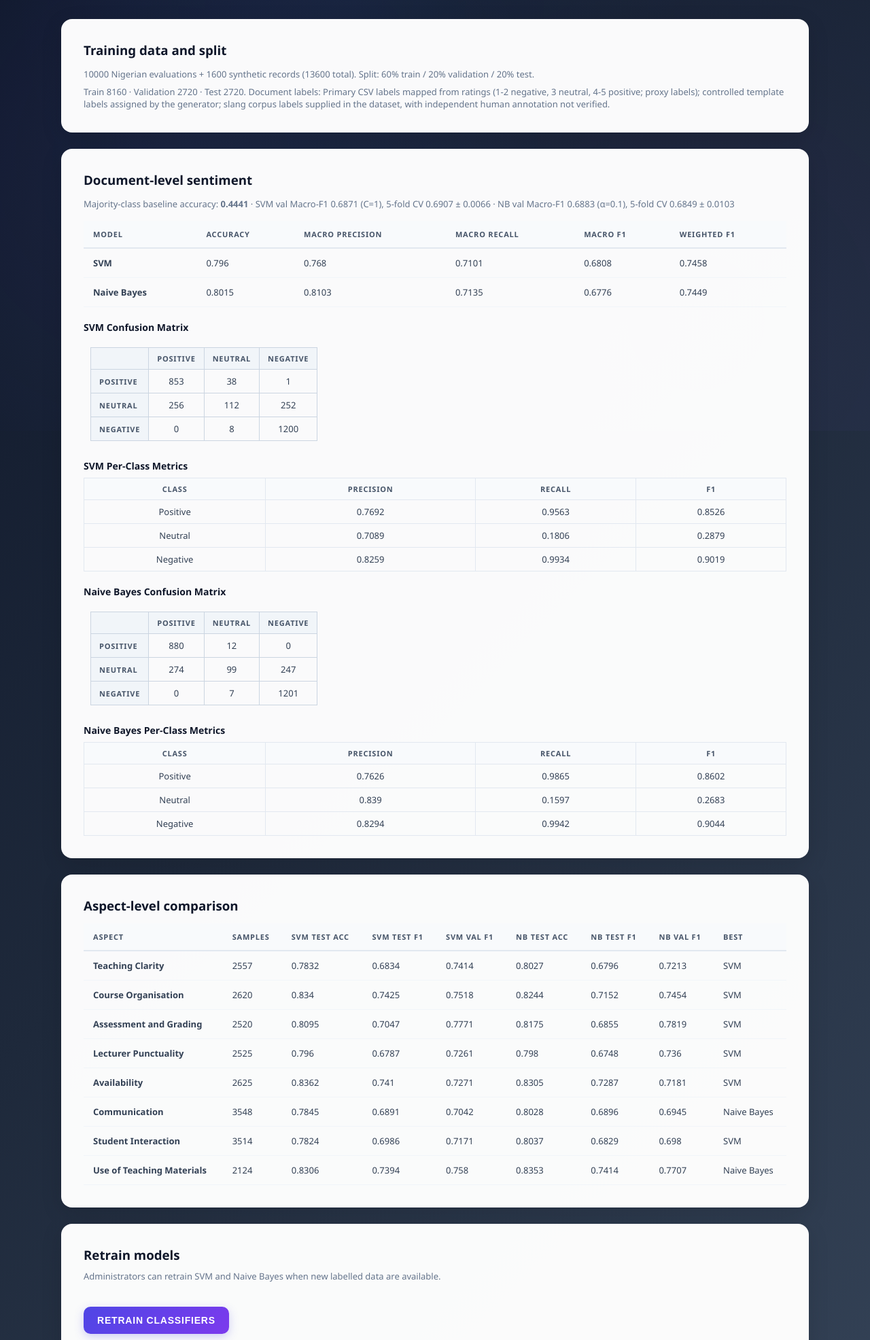
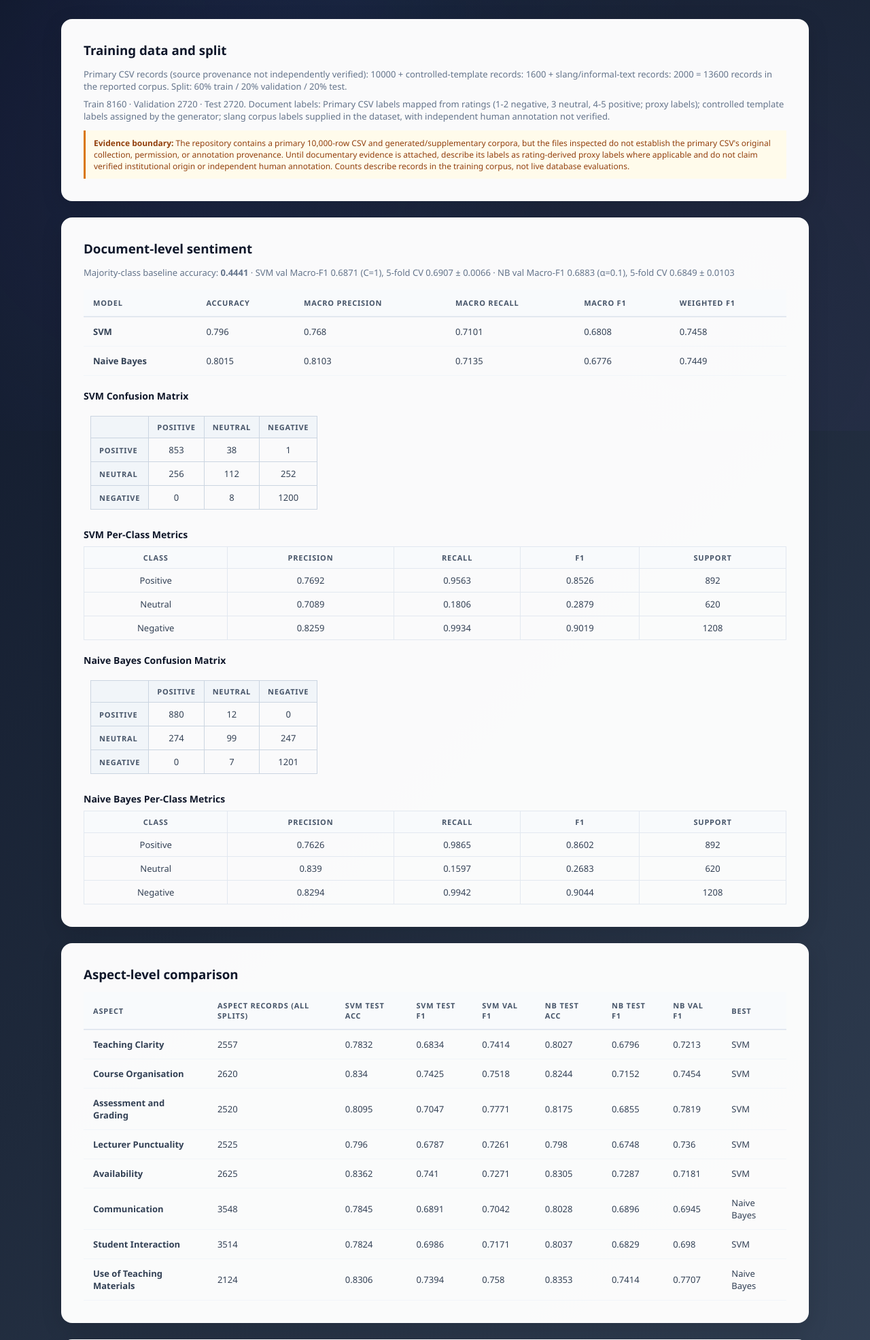
Before and after one commit to molo720/lecturer-evaluation-3, a Flask app: page /model-evaluation in a window 1280 px wide. Shown: the part 166-2138 px from the top of the page at 68% size. Run offline with Flask 3, Linux system fonts and the light colour scheme; the visitor is signed in with stand-in values (Sample User, id 1); parts of the project's set-up code (start-up, migrations or seed data) failed here and were passed over; some libraries are stand-ins or nearby versions.

Commit message:
Show data provenance and per-class support in model evaluation

```diff
--- a/templates/model_evaluation.html
+++ b/templates/model_evaluation.html
@@ -59,13 +59,21 @@
 <div class="card">
     <h3 style="margin-bottom: 14px; color:#0f172a;">Training data and split</h3>
     <p style="font-size:13px; color:#64748b; margin-bottom:8px;">
-        {{ ds.get('nigerian_records', '—') }} Nigerian evaluations + {{ ds.get('synthetic_records', '—') }} synthetic records
-        ({{ ds.get('total_records', '—') }} total). Split: {{ ds.get('split', '—') }}.
+        {{ ds.get('primary_records_label', 'Primary CSV records') }}: {{ ds.get('nigerian_records', '—') }}
+        + controlled-template records: {{ ds.get('synthetic_records', '—') }}
+        + slang/informal-text records: {{ ds.get('slang_records', '—') }}
+        = {{ ds.get('total_records', '—') }} records in the reported corpus.
+        Split: {{ ds.get('split', '—') }}.
     </p>
     <p style="font-size:13px; color:#64748b;">
         Train {{ ds.get('train_size', '—') }} · Validation {{ ds.get('validation_size', '—') }} · Test {{ ds.get('test_size', '—') }}.
         Document labels: {{ ds.get('document_label_source', '—') }}
     </p>
+    {% if ds.get('provenance_note') %}
+    <p style="font-size:12px; color:#92400e; background:#fffbeb; border-left:3px solid #d97706; padding:10px 12px; margin-top:12px;">
+        <strong>Evidence boundary:</strong> {{ ds.get('provenance_note') }}
+    </p>
+    {% endif %}
 </div>
 {% endif %}
 
@@ -149,6 +157,7 @@
                         <th>Precision</th>
                         <th>Recall</th>
                         <th>F1</th>
+                        <th>Support</th>
                     </tr>
                 </thead>
                 <tbody>
@@ -158,6 +167,7 @@
                         <td>{{ metrics.precision }}</td>
                         <td>{{ metrics.recall }}</td>
                         <td>{{ metrics.f1 }}</td>
+                        <td>{{ metrics.support }}</td>
                     </tr>
                     {% endfor %}
                 </tbody>
@@ -203,6 +213,7 @@
                         <th>Precision</th>
                         <th>Recall</th>
                         <th>F1</th>
+                        <th>Support</th>
                     </tr>
                 </thead>
                 <tbody>
@@ -212,6 +223,7 @@
                         <td>{{ metrics.precision }}</td>
                         <td>{{ metrics.recall }}</td>
                         <td>{{ metrics.f1 }}</td>
+                        <td>{{ metrics.support }}</td>
                     </tr>
                     {% endfor %}
                 </tbody>
@@ -228,7 +240,7 @@
         <thead>
             <tr>
                 <th>Aspect</th>
-                <th>Samples</th>
+                <th>Aspect records (all splits)</th>
                 <th>SVM Test Acc</th>
                 <th>SVM Test F1</th>
                 <th>SVM Val F1</th>
```
